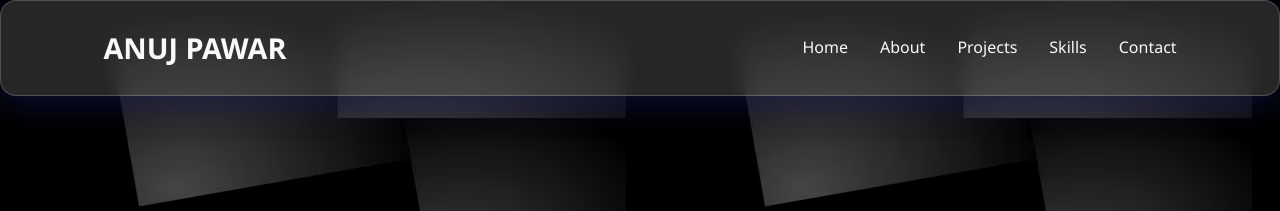
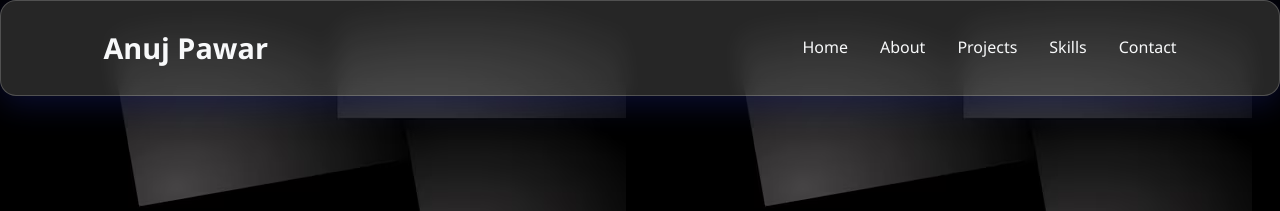
Before and after one commit to anujpwr21/Portfolio, a plain HTML site: page index.html in a window 1280 px wide. Shown: the top 211 px of the page. Drawn offline with Linux system fonts and the light colour scheme.

Commit message:
Update index.html

```diff
--- a/index.html
+++ b/index.html
@@ -9,7 +9,7 @@
 </head>
 <body>
     <header class="glass-card">
-        <a href="#" class="logo">ANUJ PAWAR</a>
+        <a href="#" class="logo">Anuj Pawar</a>
         <nav>
             <ul>
                 <li><a href="#home">Home</a></li>
```
